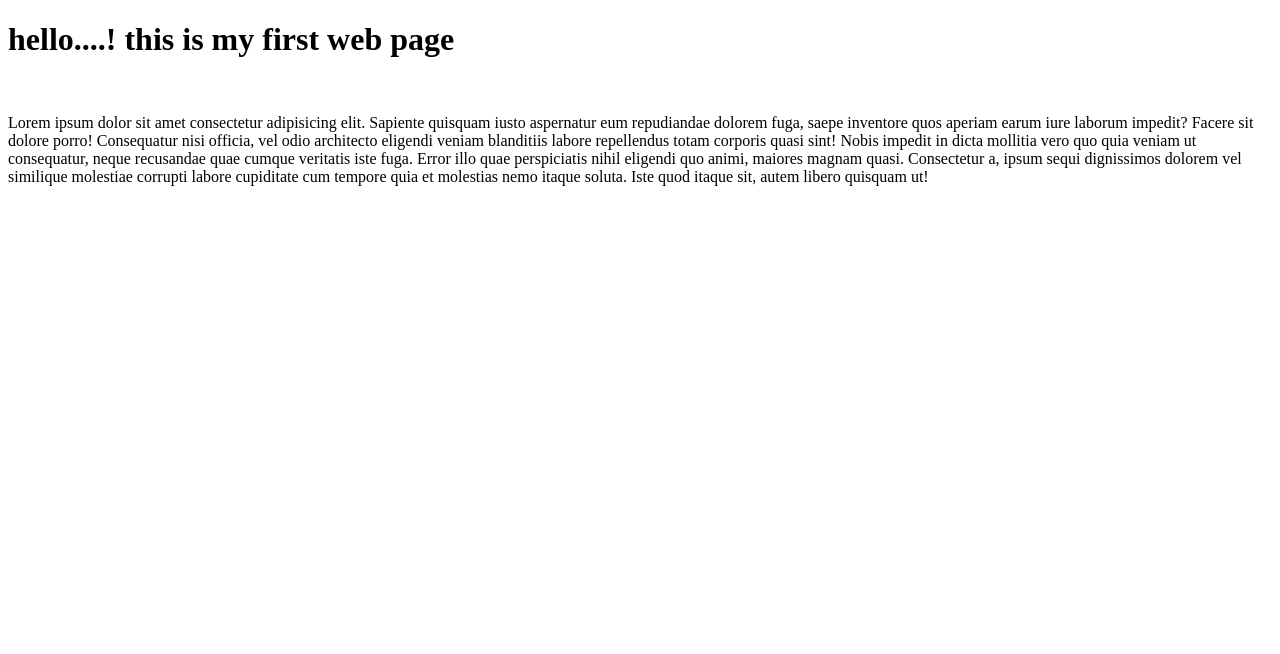
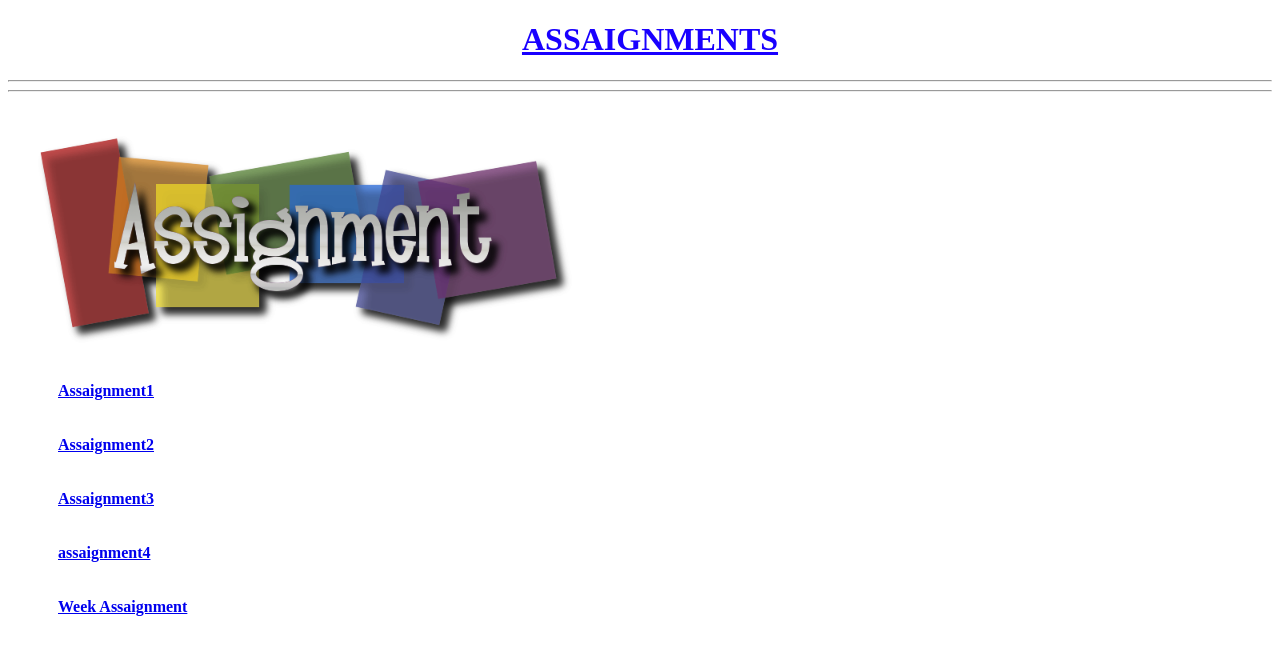
Before and after one commit to rangnatha/myproject, a plain HTML site: page index.html in a window 1280 px wide. Drawn offline with Linux system fonts and the light colour scheme.

Commit message:
add links

```diff
--- a/index.html
+++ b/index.html
@@ -6,19 +6,31 @@
   <meta name="viewport" content="width=device-width, initial-scale=1.0">
   <title>my first web page</title>
 </head>
+<style>
+  h1
+  {
+    text-align: center;
+    color: rgb(25, 0, 255);
+    margin-left: 20px;
+  }
+  .id
+  {
+    margin-left: 50px;
+  }
+
+</style>
 
 <body>
-  <h1>hello....! this is my first web page</h1><br>
-  <p>Lorem ipsum dolor sit amet consectetur adipisicing elit. Sapiente quisquam iusto aspernatur eum repudiandae dolorem
-    fuga, saepe inventore quos aperiam earum iure laborum impedit? Facere sit dolore porro! Consequatur nisi officia,
-    vel odio architecto eligendi veniam blanditiis labore repellendus totam corporis quasi sint! Nobis impedit in dicta
-    mollitia vero quo quia veniam ut consequatur, neque recusandae quae cumque veritatis iste fuga. Error illo quae
-    perspiciatis nihil eligendi quo animi, maiores magnam quasi. Consectetur a, ipsum sequi dignissimos dolorem vel
-    similique molestiae corrupti labore cupiditate cum tempore quia et molestias nemo itaque soluta. Iste quod itaque
-    sit, autem libero quisquam ut!</p>
-
-  <img src="" alt="">
-
+  <h1><b><u>ASSAIGNMENTS</u></b></h1>
+  <hr><hr>
+  <img src="./assaignment/Images/assignment.png"  width="600px" alt="image"><br><br>
+  <div class="id">
+  <a href="./assaignment/assaignment 1.html"><b>Assaignment1</b></a><br><br><br>
+  <a href="./assaignment/assaignment 1.html"><b>Assaignment2</b></a><br><br><br>
+  <a href="./assaignment/Assaignment2/Addindex.html"><b>Assaignment3</b></a><br><br><br>
+  <a href="./assaignment/assaignment3/templates.html"><b>assaignment4</b></a><br><br><br>
+  <a href="./assaignment/week assaignment/index.html"><b>Week Assaignment</b></a>
+</div>
 </body>
 
 </html>
```
Also changed, not shown: assaignment/Assaignment2/Addindex.html (+1 -1 lines), assaignment/Images/assignment.png (added).
